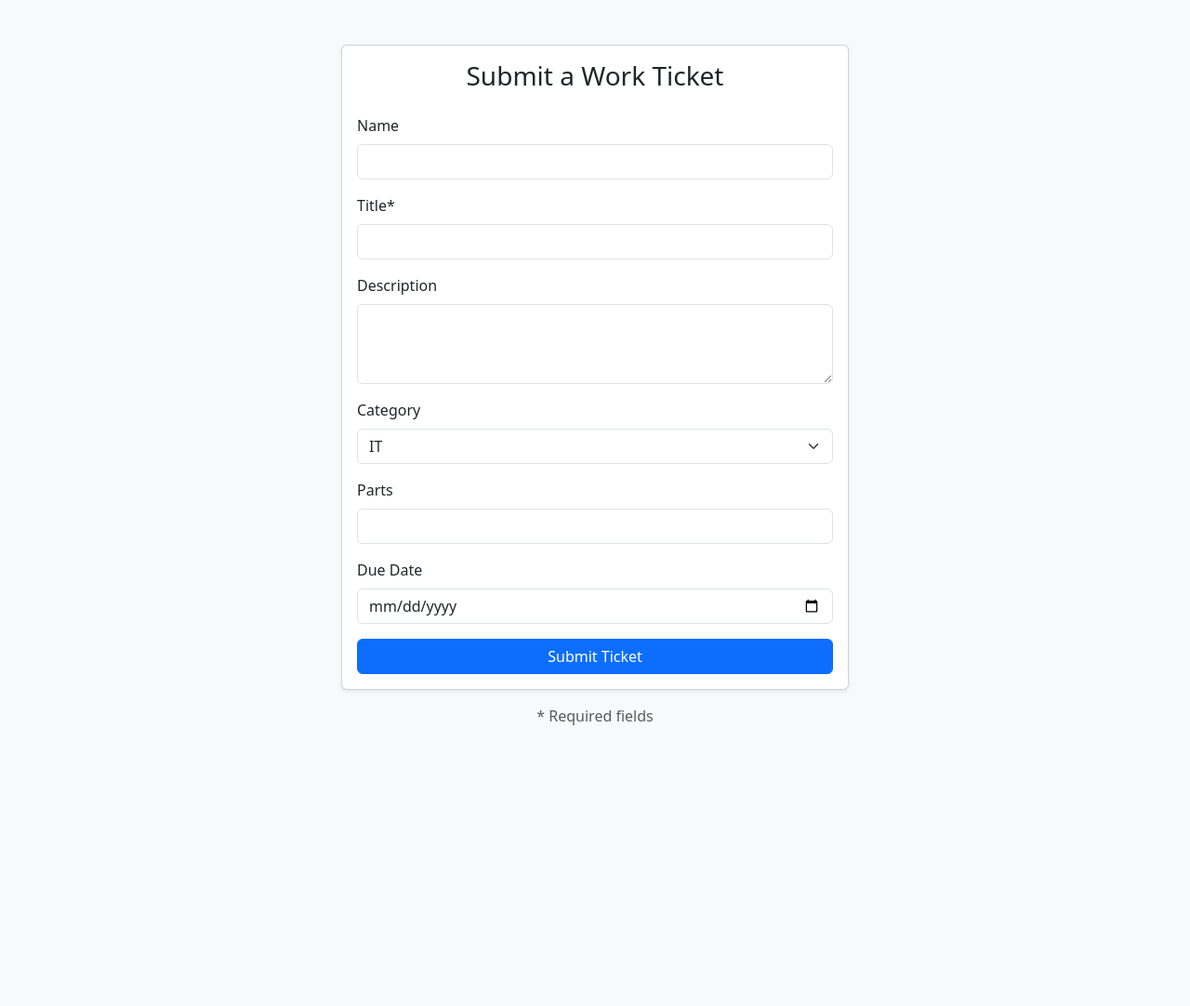
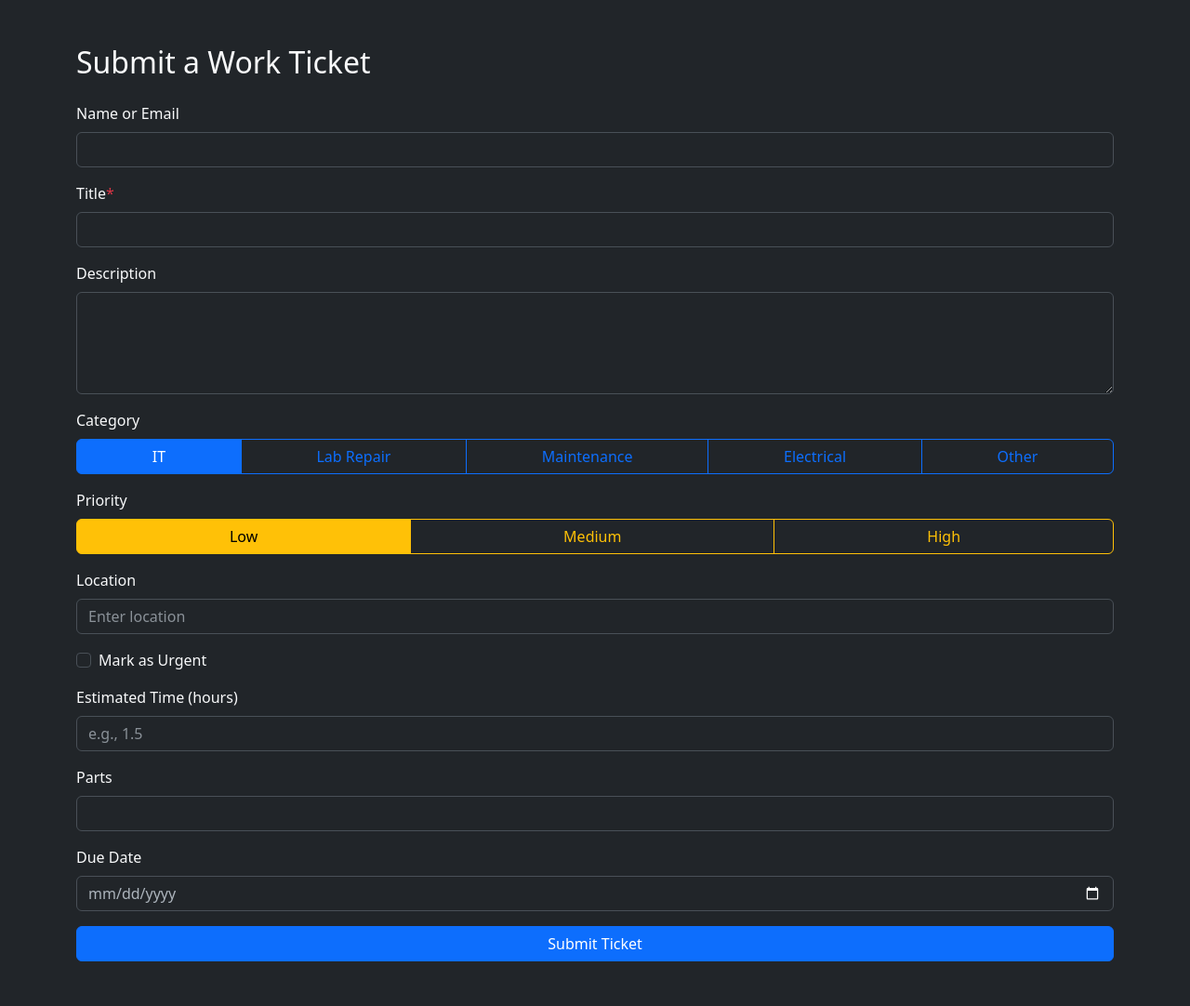
Before and after one commit to ppombrio/TicketFormv1, a Flask app: page / in a window 1280 px wide. Shown: the whole page at 93% size. Before the commit the page ends 780 px from the top, so only its background shows below. Run offline with Flask 3, Linux system fonts and the light colour scheme.

Commit message:
Update form.html

```diff
--- a/templates/form.html
+++ b/templates/form.html
@@ -1,57 +1,106 @@
 <!DOCTYPE html>
-<html lang="en">
+<html lang="en" data-bs-theme="dark">
 <head>
-    <meta charset="UTF-8">
+  <meta charset="UTF-8" />
+  <meta name="viewport" content="width=device-width, initial-scale=1" />
   <title>Submit Ticket</title>
-    <link href="https://cdn.jsdelivr.net/npm/bootstrap@5.3.3/dist/css/bootstrap.min.css" rel="stylesheet">
+  <link href="https://cdn.jsdelivr.net/npm/bootstrap@5.3.0/dist/css/bootstrap.min.css" rel="stylesheet" />
 </head>
-<body class="bg-light">
+<body class="bg-dark text-light">
+  <div class="container py-5">
+    <h2 class="mb-4">Submit a Work Ticket</h2>
+    <form method="post" class="text-light">
+      <!-- Name or Email -->
+      <div class="mb-3">
+        <label for="name" class="form-label">Name or Email</label>
+        <input type="text" name="name" id="name" class="form-control" />
+      </div>
 
-    <div class="container py-5">
-        <div class="row justify-content-center">
-            <div class="col-md-8 col-lg-6">
-                <div class="card shadow-sm">
-                    <div class="card-body">
-                        <h3 class="card-title text-center mb-4">Submit a Work Ticket</h3>
-                        <form method="post">
+      <!-- Title -->
       <div class="mb-3">
-                                <label for="name" class="form-label">Name</label>
-                                <input type="text" class="form-control" name="name" id="name">
+        <label for="title" class="form-label">Title<span class="text-danger">*</span></label>
+        <input type="text" name="title" id="title" class="form-control" required />
       </div>
-                            <div class="mb-3">
-                                <label for="title" class="form-label">Title*</label>
-                                <input type="text" class="form-control" name="title" id="title" required>
-                            </div>
+
+      <!-- Description -->
       <div class="mb-3">
         <label for="description" class="form-label">Description</label>
-                                <textarea class="form-control" name="description" id="description" rows="3"></textarea>
+        <textarea name="description" id="description" rows="4" class="form-control"></textarea>
       </div>
+
+      <!-- Category (buttons) -->
       <div class="mb-3">
-                                <label for="category" class="form-label">Category</label>
-                                <select class="form-select" name="category" id="category">
-                                    <option value="IT">IT</option>
-                                    <option value="Lab Repair">Lab Repair</option>
-                                    <option value="Maintenance">Maintenance</option>
-                                </select>
-                            </div>
-                            <div class="mb-3">
-                                <label for="parts" class="form-label">Parts</label>
-                                <input type="text" class="form-control" name="parts" id="parts">
-                            </div>
-                            <div class="mb-3">
-                                <label for="due_date" class="form-label">Due Date</label>
-                                <input type="date" class="form-control" name="due_date" id="due_date">
-                            </div>
-                            <div class="d-grid">
-                                <button type="submit" class="btn btn-primary">Submit Ticket</button>
-                            </div>
-                        </form>
-                    </div>
-                </div>
-                <p class="text-center text-muted mt-3">* Required fields</p>
-            </div>
+        <label class="form-label d-block">Category</label>
+        <div class="btn-group w-100 flex-wrap" role="group" aria-label="Category">
+          <input type="radio" class="btn-check" name="category" id="catIT" value="IT" autocomplete="off" checked />
+          <label class="btn btn-outline-primary" for="catIT">IT</label>
+
+          <input type="radio" class="btn-check" name="category" id="catLabRepair" value="Lab Repair" autocomplete="off" />
+          <label class="btn btn-outline-primary" for="catLabRepair">Lab Repair</label>
+
+          <input type="radio" class="btn-check" name="category" id="catMaintenance" value="Maintenance" autocomplete="off" />
+          <label class="btn btn-outline-primary" for="catMaintenance">Maintenance</label>
+
+          <input type="radio" class="btn-check" name="category" id="catElectrical" value="Electrical" autocomplete="off" />
+          <label class="btn btn-outline-primary" for="catElectrical">Electrical</label>
+
+          <input type="radio" class="btn-check" name="category" id="catOther" value="Other" autocomplete="off" />
+          <label class="btn btn-outline-primary" for="catOther">Other</label>
         </div>
       </div>
 
+      <!-- Priority -->
+      <div class="mb-3">
+        <label class="form-label d-block">Priority</label>
+        <div class="btn-group w-100" role="group" aria-label="Priority">
+          <input type="radio" class="btn-check" name="priority" id="prioLow" value="Low" autocomplete="off" checked />
+          <label class="btn btn-outline-warning" for="prioLow">Low</label>
+
+          <input type="radio" class="btn-check" name="priority" id="prioMedium" value="Medium" autocomplete="off" />
+          <label class="btn btn-outline-warning" for="prioMedium">Medium</label>
+
+          <input type="radio" class="btn-check" name="priority" id="prioHigh" value="High" autocomplete="off" />
+          <label class="btn btn-outline-warning" for="prioHigh">High</label>
+        </div>
+      </div>
+
+      <!-- Location -->
+      <div class="mb-3">
+        <label for="location" class="form-label">Location</label>
+        <input type="text" name="location" id="location" class="form-control" placeholder="Enter location" />
+      </div>
+
+      <!-- Urgent Checkbox -->
+      <div class="form-check mb-3">
+        <input class="form-check-input" type="checkbox" value="Yes" id="urgent" name="urgent" />
+        <label class="form-check-label" for="urgent">
+          Mark as Urgent
+        </label>
+      </div>
+
+      <!-- Estimated Time -->
+      <div class="mb-3">
+        <label for="estimated_time" class="form-label">Estimated Time (hours)</label>
+        <input type="number" step="0.1" min="0" class="form-control" name="estimated_time" id="estimated_time" placeholder="e.g., 1.5" />
+      </div>
+
+      <!-- Parts -->
+      <div class="mb-3">
+        <label for="parts" class="form-label">Parts</label>
+        <input type="text" name="parts" id="parts" class="form-control" />
+      </div>
+
+      <!-- Due Date -->
+      <div class="mb-3">
+        <label for="due_date" class="form-label">Due Date</label>
+        <input type="date" name="due_date" id="due_date" class="form-control" />
+      </div>
+
+      <!-- Submit -->
+      <button type="submit" class="btn btn-primary w-100">Submit Ticket</button>
+    </form>
+  </div>
+
+  <script src="https://cdn.jsdelivr.net/npm/bootstrap@5.3.0/dist/js/bootstrap.bundle.min.js"></script>
 </body>
 </html>
```
Lines whose indentation alone changed are shown as unchanged.
